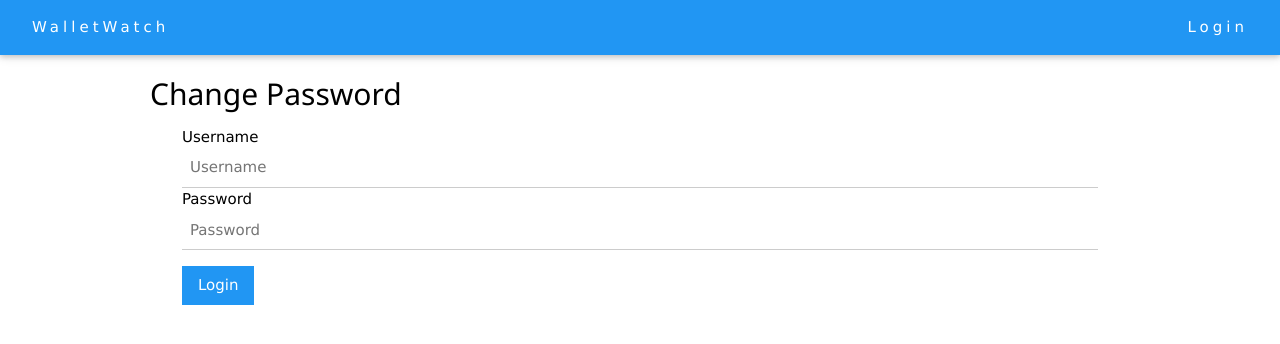
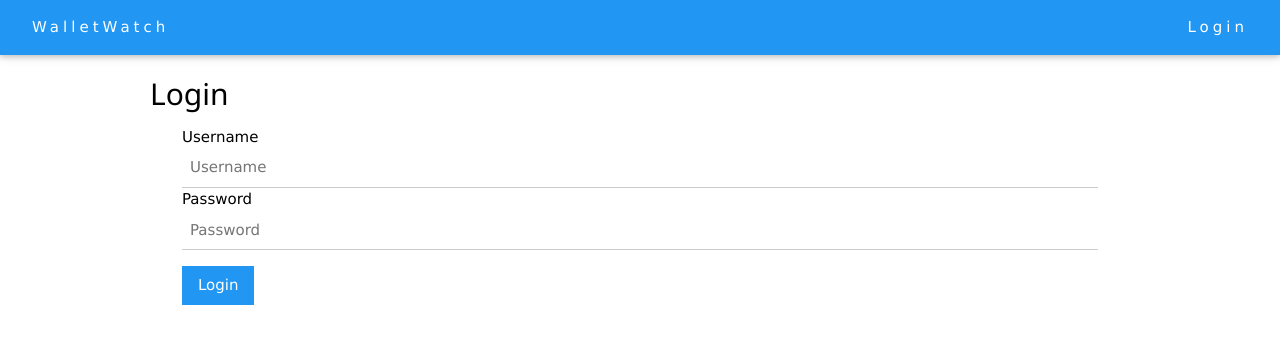
Before and after one commit to N-Schaef/xDai-Wallet-Tools, a Django app: page /accounts/login/ in a window 1280 px wide. Shown: the top 344 px of the page. Run offline with Django 3.2, Linux system fonts and the light colour scheme; parts of the project's set-up code (start-up, migrations or seed data) failed here and were passed over.

Commit message:
Fix login

```diff
--- a/walletview/templates/registration/login.html
+++ b/walletview/templates/registration/login.html
@@ -3,11 +3,11 @@
 {% load static %}
 
 
-{% block title %}Change Password{% endblock %}
+{% block title %}Login{% endblock %}
 
 {% block content %}
 <link rel="stylesheet" type="text/css" href="{% static 'walletview/css/login.css' %}">
-<h2>Change Password</h2>
+<h2>Login</h2>
 <form class="w3-container" name="LoginForm" method="post" >
         {% csrf_token %}
         {% if next %}
```
